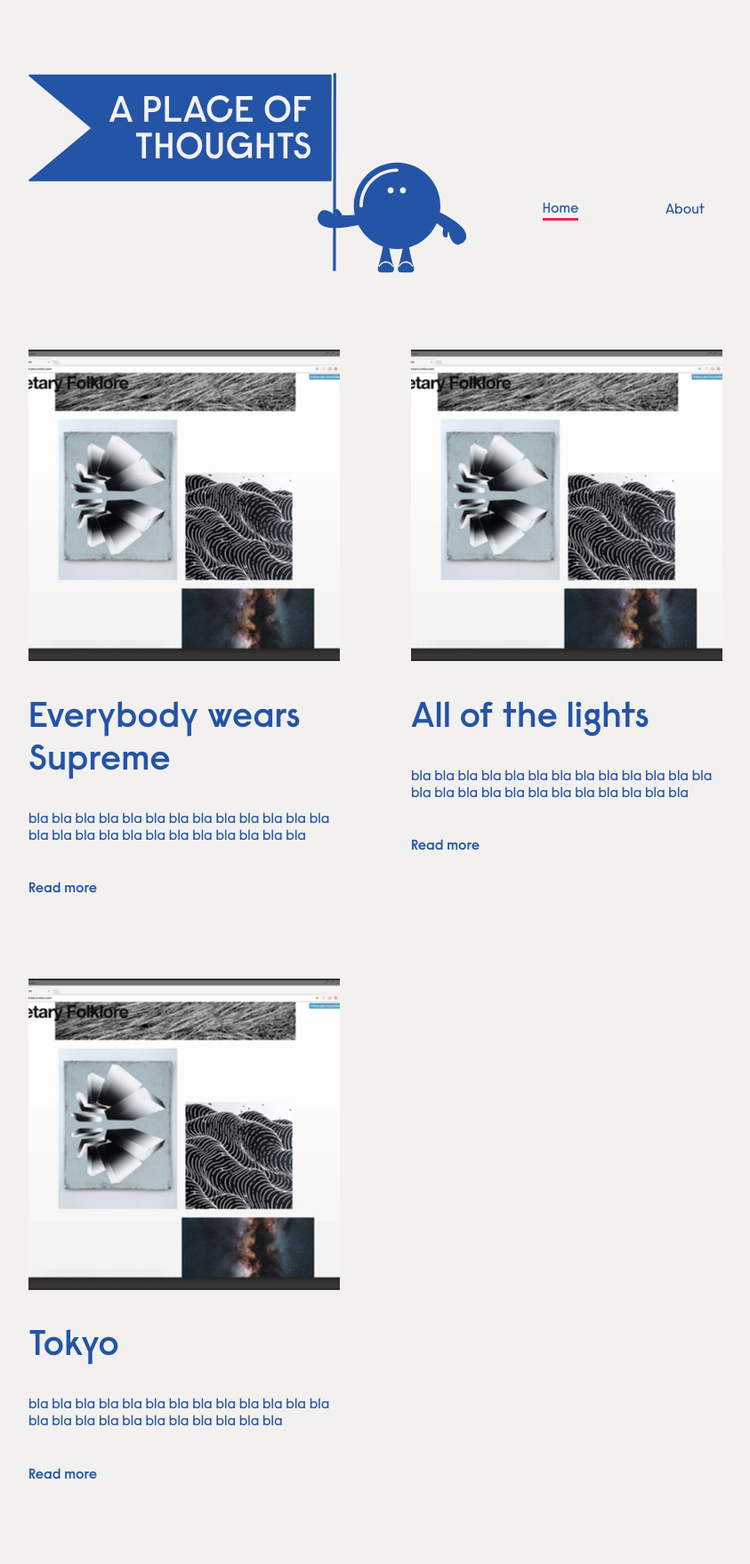
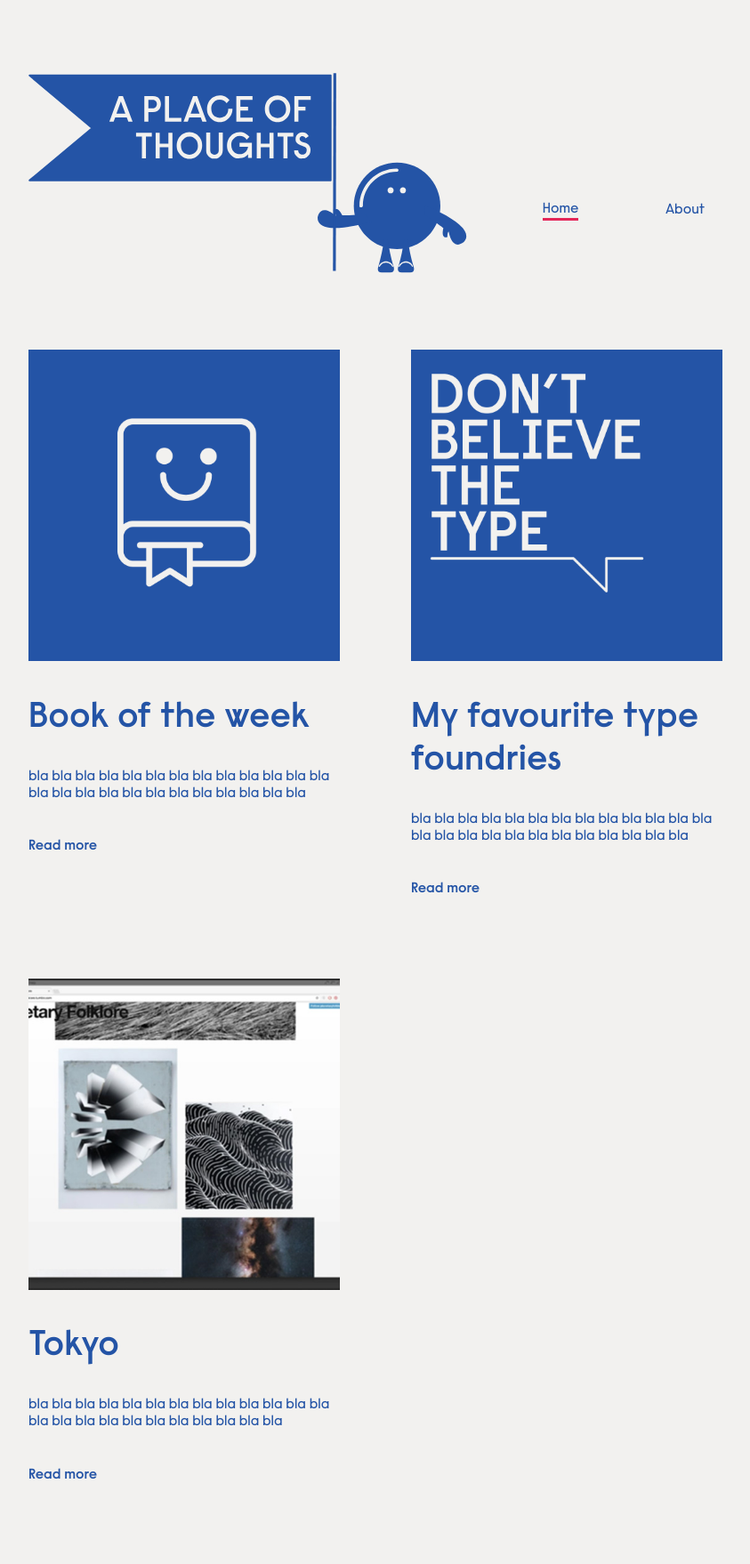
Before and after one commit to emho-lab/journal, a Jekyll site: the page built from index.html, in a window 1280 px wide. Shown: the whole page at 89% size, without its empty margins (218-1061 px from the left). Built offline with Jekyll 4.4.1, drawn with Linux system fonts in a browser that asks for light colours.

Commit message:
Updated Book@72x and 3 other files

```diff
--- a/_posts/2019-09-26-new-post.md
+++ b/_posts/2019-09-26-new-post.md
@@ -1,7 +1,7 @@
 ---
-title: All of the lights
+title: My favourite type foundries
 date: 2019-09-26 00:00:00 Z
-image: "/uploads/feat01.jpg"
+image: "/uploads/type@72x.png"
 excerpt: bla bla bla bla bla bla bla bla bla bla bla bla bla bla bla bla bla bla bla
   bla bla bla bla bla bla
 ---
--- a/_posts/2019-09-26-welcome-to-jekyll.markdown
+++ b/_posts/2019-09-26-welcome-to-jekyll.markdown
@@ -1,7 +1,7 @@
 ---
-title: Everybody wears Supreme
+title: Book of the week
 date: 2019-09-26 00:00:00 Z
-image: "/uploads/feat01.jpg"
+image: "/uploads/book@72x.png"
 excerpt: bla bla bla bla bla bla bla bla bla bla bla bla bla bla bla bla bla bla bla
   bla bla bla bla bla bla
 ---
```
Also changed, not shown: _uploads/book@72x.png (added), _uploads/type@72x.png (added).
